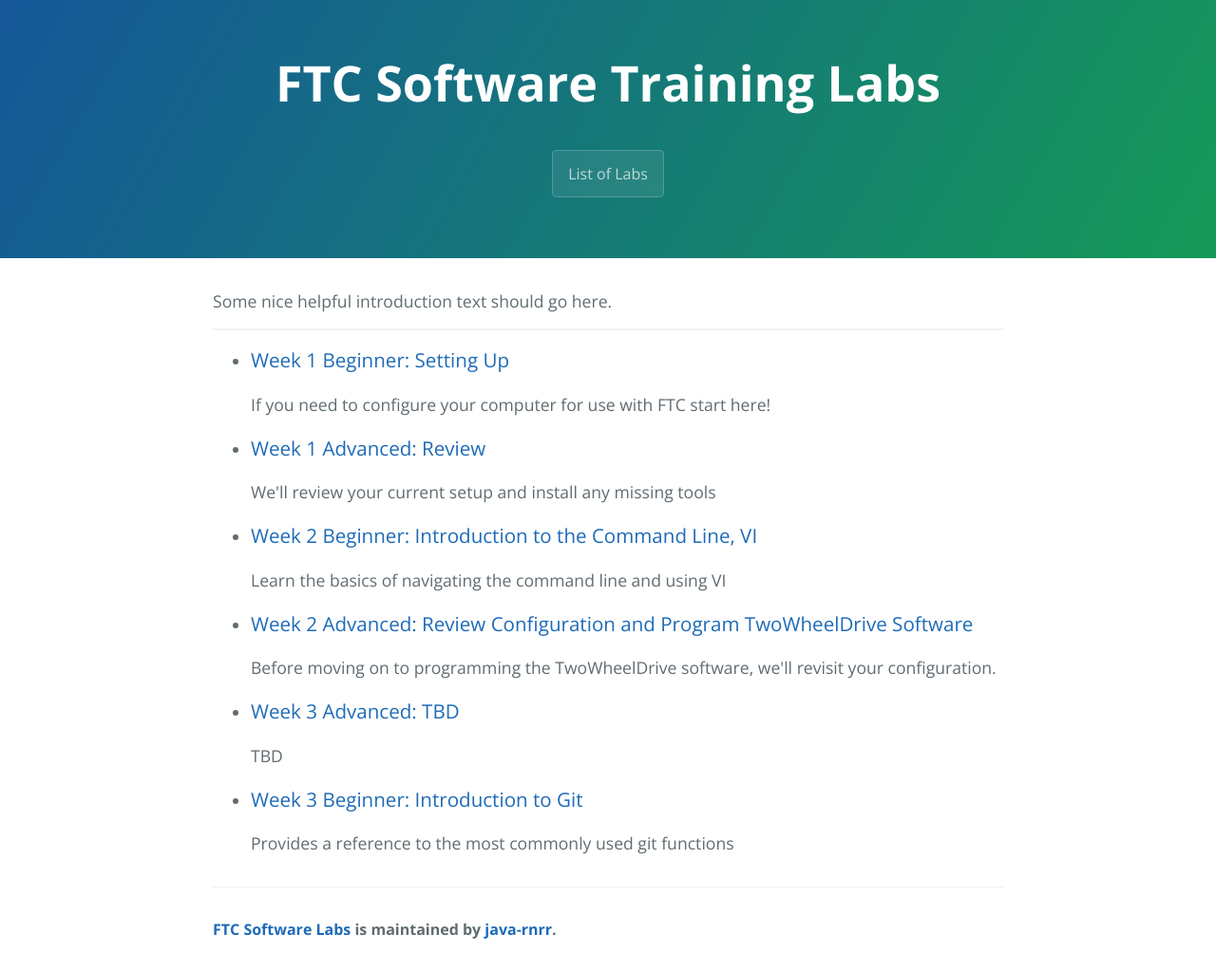
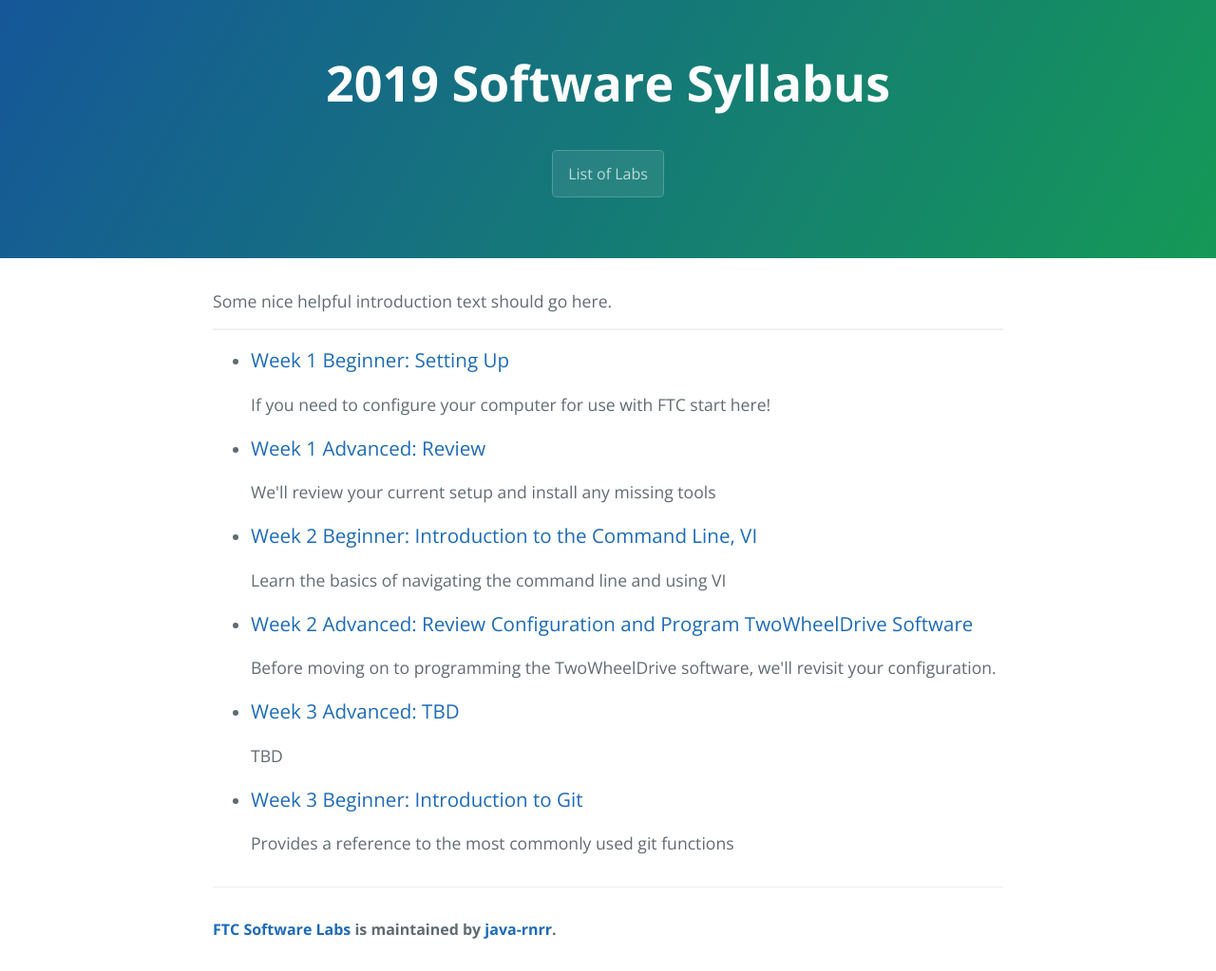
Before and after one commit to java-rnrr/getting-started, a Jekyll site: the page built from index.html, in a window 1280 px wide. Shown: the whole page at 95% size. Built offline with Jekyll 4.4.1, drawn with Linux system fonts in a browser that asks for light colours; the list of posts is cut into pages by our own code; the repository's description, which GitHub fills in, is left out.

Commit message:
Update header.html

```diff
--- a/_includes/header.html
+++ b/_includes/header.html
@@ -3,7 +3,7 @@
 	<head>
 		<meta charset="UTF-8">
 		<title>
-			2019 FTC Software Syllabus
+			2019 Software Syllabus
 		</title>
 		<meta name="viewport" content="width=device-width, initial-scale=1">
 		<link rel="stylesheet" type="text/css" href="{{ site.baseurl }}/stylesheets/normalize.css" media="screen">
@@ -13,7 +13,7 @@
 	</head>
 	<body>
 		<section class="page-header">
-			<h1 class="project-name">FTC Software Training Labs</h1>
+			<h1 class="project-name">2019 Software Syllabus</h1>
 			<h2 class="project-tagline">{{ site.github.project_tagline }}</h2>
 			<a href="{{ site.baseurl }}" class="btn">List of Labs</a>
 		</section>
```
